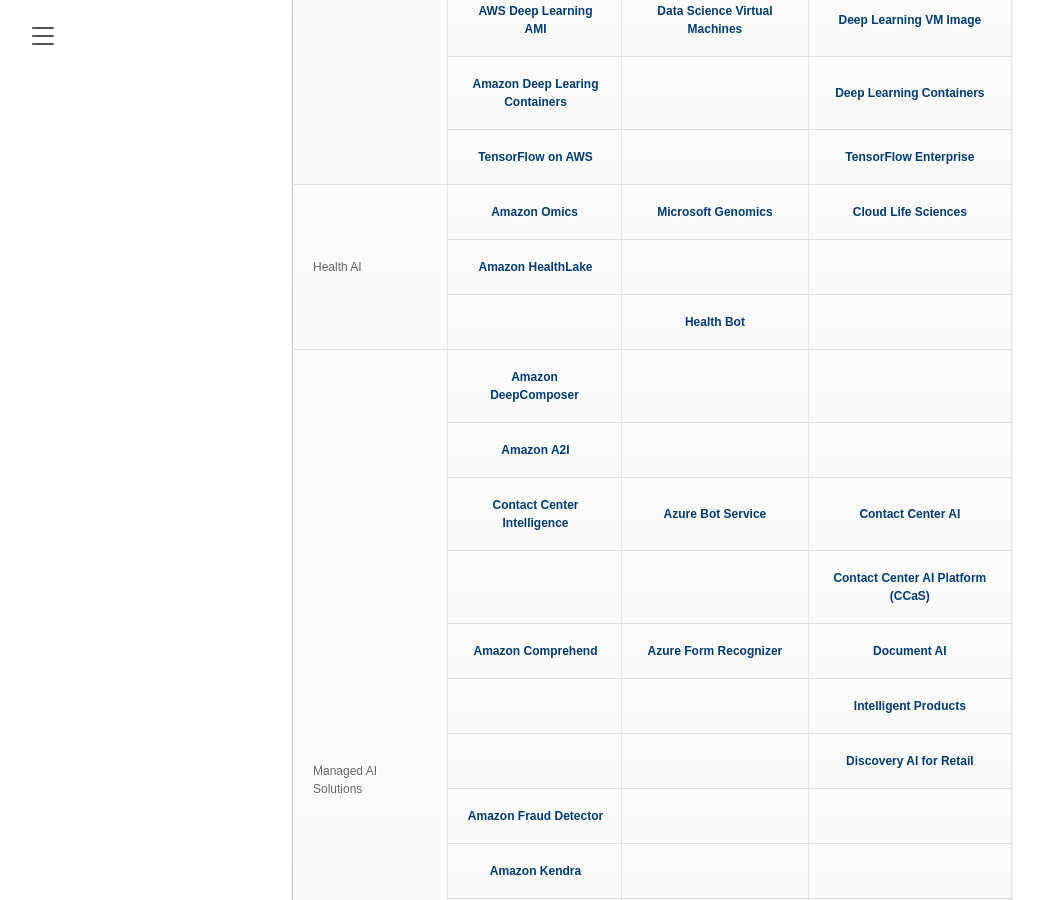
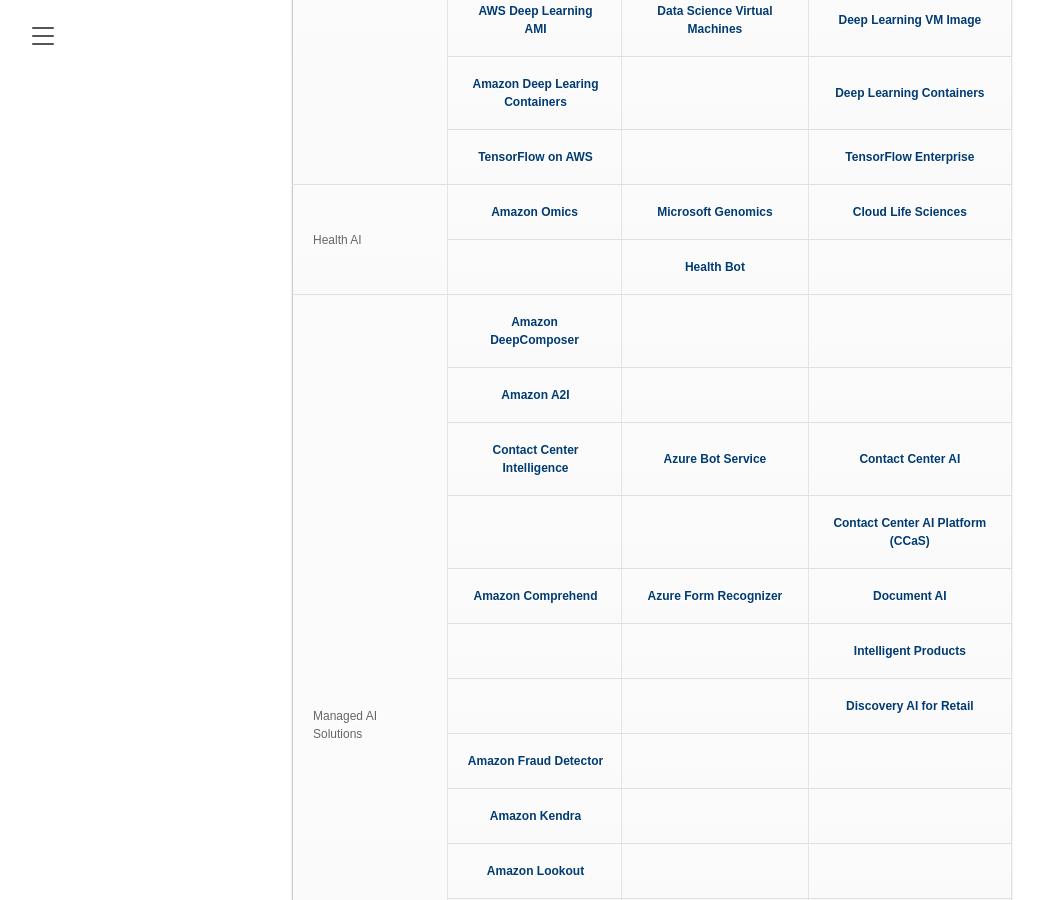
Before and after one commit to mikail-khan/mikail-khan.github.io, a Jekyll site: the page built from concept/ai-ml.md, in a window 1280 px wide and 900 px high, scrolled down 2087 px. Shown: the whole window, without its empty margins (8-1051 px from the left). Built offline with Jekyll 4.4.1, drawn with Linux system fonts in a browser that asks for light colours.

Commit message:
remove aws healthlake

```diff
--- a/_data/ai-ml.yml
+++ b/_data/ai-ml.yml
@@ -227,12 +227,6 @@
       azure-url: https://azure.microsoft.com/en-gb/products/genomics/
       gcp:       Cloud Life Sciences
       gcp-url:   https://cloud.google.com/life-sciences
-    - aws:       Amazon HealthLake
-      aws-url:   https://docs.aws.amazon.com/healthlake/?icmpid=docs_homepage_ml
-      azure:
-      azure-url:
-      gcp:
-      gcp-url:
     - aws:
       aws-url:
       azure:     Health Bot
```
